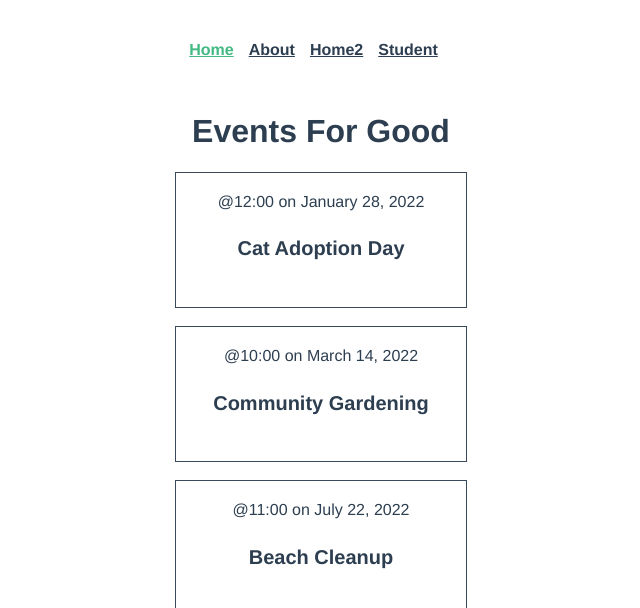
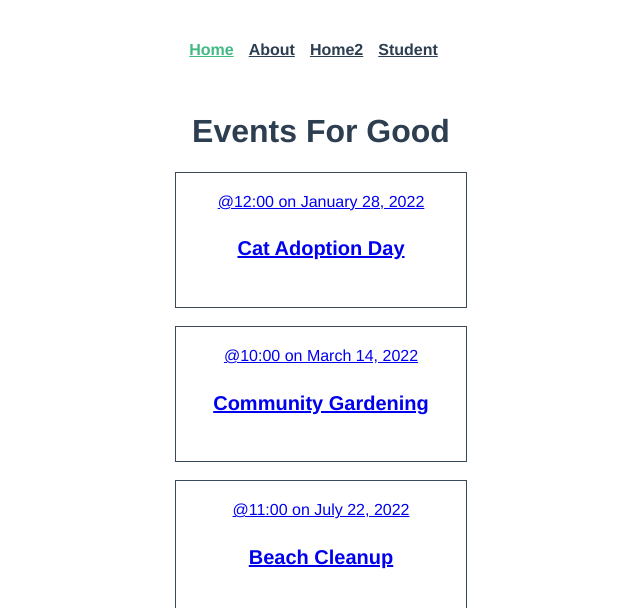
Before and after one commit to PxndJK/Lab03_VueRouter, a Vue app in the folder real-world-vue/: page / in a window 1280 px wide. Shown: the top 608 px of the page, without its empty margins (319-959 px from the left). Built offline with nearby package versions, Linux system fonts and the light colour scheme; data requests are answered from the project's data file.

Commit message:
commit 1.5

```diff
--- a/real-world-vue/src/components/EventCard.vue
+++ b/real-world-vue/src/components/EventCard.vue
@@ -1,10 +1,12 @@
 <template>
-  <div class="event-class">
+  <RouterLink to="/event/123">
+    <div class="event-class">
     <div class="event-card">
       <span>@{{ event?.time }} on {{ event?.date }}</span>
       <h4>{{ event?.title }}</h4>
     </div>
   </div>
+  </RouterLink>
 </template>
 
 <script setup lang="ts">
```
